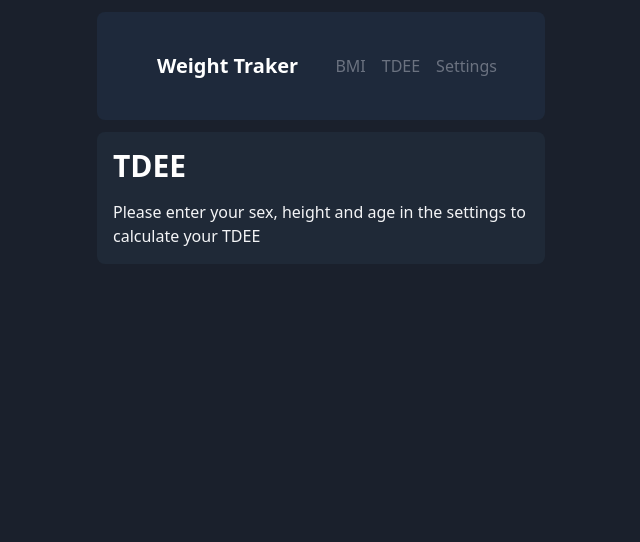
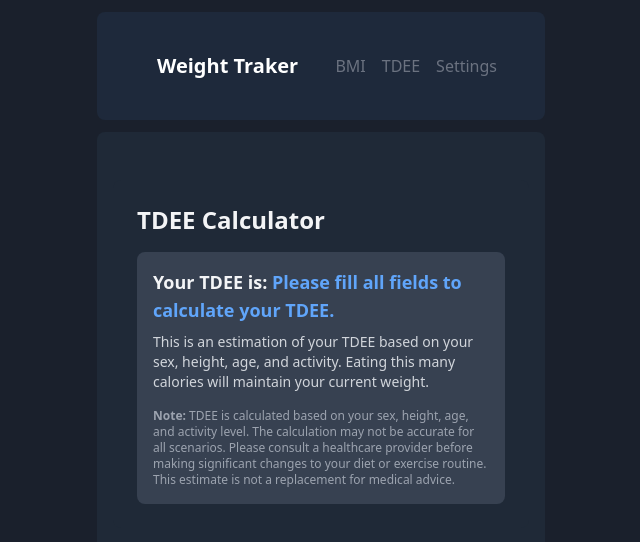
Before and after one commit to maurodf0/weight-traker, a Vue app: page /tdee in a window 1280 px wide. Shown: the top 542 px of the page, without its empty margins (319-959 px from the left). Built offline with nearby package versions, Linux system fonts and the light colour scheme; the HTML template or start-up script is replaced by a standard one.

Commit message:
better ui with tailwind

```diff
--- a/src/views/TDEEView.vue
+++ b/src/views/TDEEView.vue
@@ -1,38 +1,63 @@
 <script setup lang="ts">
+import { computed } from 'vue';
 
-import { computed } from 'vue'
+import useSex from '@/composables/useSex';
+import useActivity from '@/composables/useActivity';
+import useHeight from '@/composables/useHeight';
+import useAge from '@/composables/useAge';
+import useWeight from '@/composables/useWeight';
 
-import useSex from '@/composables/useSex'
-import useActivity from '@/composables/useActivity'
-import useHeight from '@/composables/useHeight'
-import useAge from '@/composables/useAge'
-
-const { sex } = useSex()
-const { activity } = useActivity()
-const { height } = useHeight()
-const { age } = useAge()
+const { sex } = useSex();
+const { activity } = useActivity();
+const { height } = useHeight();
+const { age } = useAge();
+const { currentWeight } = useWeight();
 
 const tdee = computed(() => {
-  if (sex.value && activity.value && height.value) {
+  if (sex.value && activity.value && height.value && age.value && currentWeight.value) {
     const sexAsNumber = Number(sex.value);
-    if (sexAsNumber === 66.4730) {
-        return (sexAsNumber + (9.5634 * height.value) + (1.8496 * height.value) - (4.6756 * age.value)).toFixed(2) + ' kcal';
-    } else if (sexAsNumber === 655.0955) {
-        return (sexAsNumber + (13.7516 * height.value) + (5.0033 * height.value) - (6.7550 * age.value)).toFixed(2) + ' kcal';
+    let REE = 0;
+
+    if (sexAsNumber === 655.095) {
+      // Donne
+      REE = sexAsNumber + (9.563 * currentWeight.value) + (1.8496 * height.value) - (4.6756 * age.value);
+    } else if (sexAsNumber === 66.473) {
+      // Uomini
+      REE = sexAsNumber + (13.7516 * currentWeight.value) + (5.0033 * height.value) - (6.7550 * age.value);
     } else {
-        return ' Please enter your sex and height to calculate your TDEE';
+      return 'Please enter valid sex to calculate your TDEE.';
     }
+
+    return `${(REE * activity.value).toFixed(2)} kcal`;
+  } else {
+    return 'Please fill all fields to calculate your TDEE.';
   }
-})
+});
+</script>
 
 
-</script>
+<template>
+  <div class="max-w-3xl mx-auto my-8 p-6 bg-white dark:bg-gray-800 rounded-lg ">
+    <h1 class="text-2xl font-bold text-gray-800 dark:text-gray-100 mb-4">TDEE Calculator</h1>
 
-<template>
-    <div>
-        <h1>TDEE</h1>
-        <p v-if="tdee">Your TDEE is: {{ tdee }}</p>
-        <p v-else>Please enter your sex, height and age in the settings to calculate your TDEE</p>
+    <div v-if="tdee" class="bg-gray-50 dark:bg-gray-700 p-4 rounded-lg">
+      <p class="text-lg text-gray-800 dark:text-gray-100 font-semibold">
+        Your TDEE is: <span class="text-blue-500 dark:text-blue-400">{{ tdee }}</span>
+      </p>
+      <p class="mt-2 text-sm text-gray-600 dark:text-gray-300">
+        This is an estimation of your TDEE based on your sex, height, age, and activity. Eating this many calories will maintain your current weight.
+      </p>
+      <p class="mt-4 text-xs text-gray-500 dark:text-gray-400">
+        <strong>Note:</strong> TDEE is calculated based on your sex, height, age, and activity level. The calculation may not be accurate for all scenarios.
+        Please consult a healthcare provider before making significant changes to your diet or exercise routine.
+        This estimate is not a replacement for medical advice.
+      </p>
+    </div>
 
+    <div v-else class="bg-red-50 dark:bg-red-800 p-4 rounded-lg shadow-inner">
+      <p class="text-red-700 dark:text-red-300">
+        Please enter your sex, height, weight, age, and activity level in the settings to calculate your TDEE.
+      </p>
     </div>
+  </div>
 </template>
```
